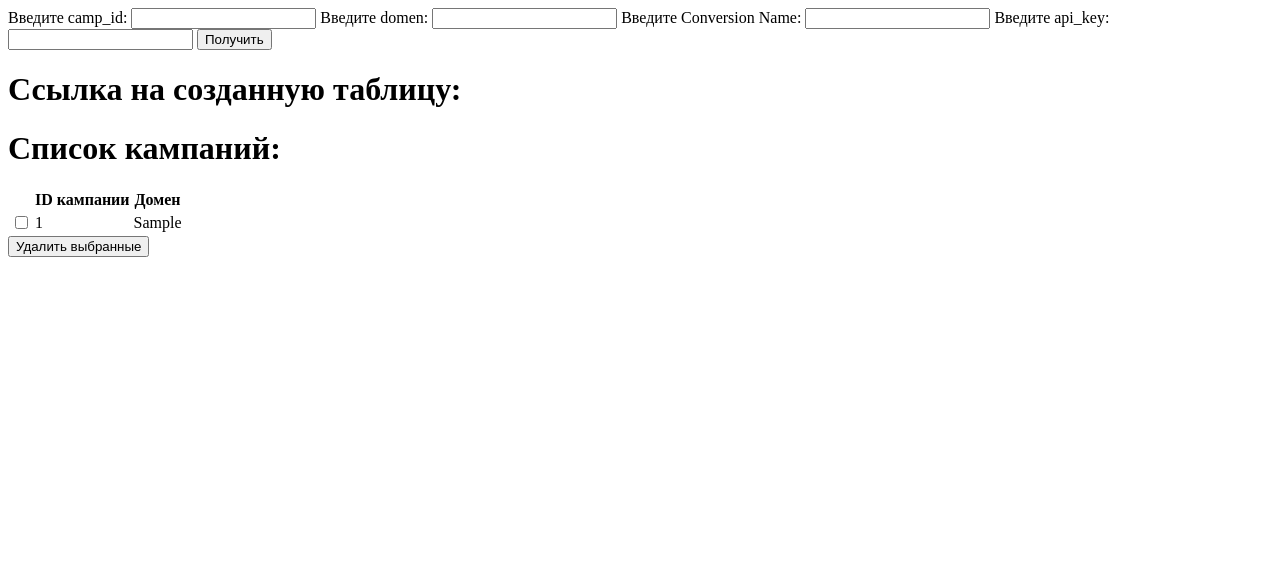
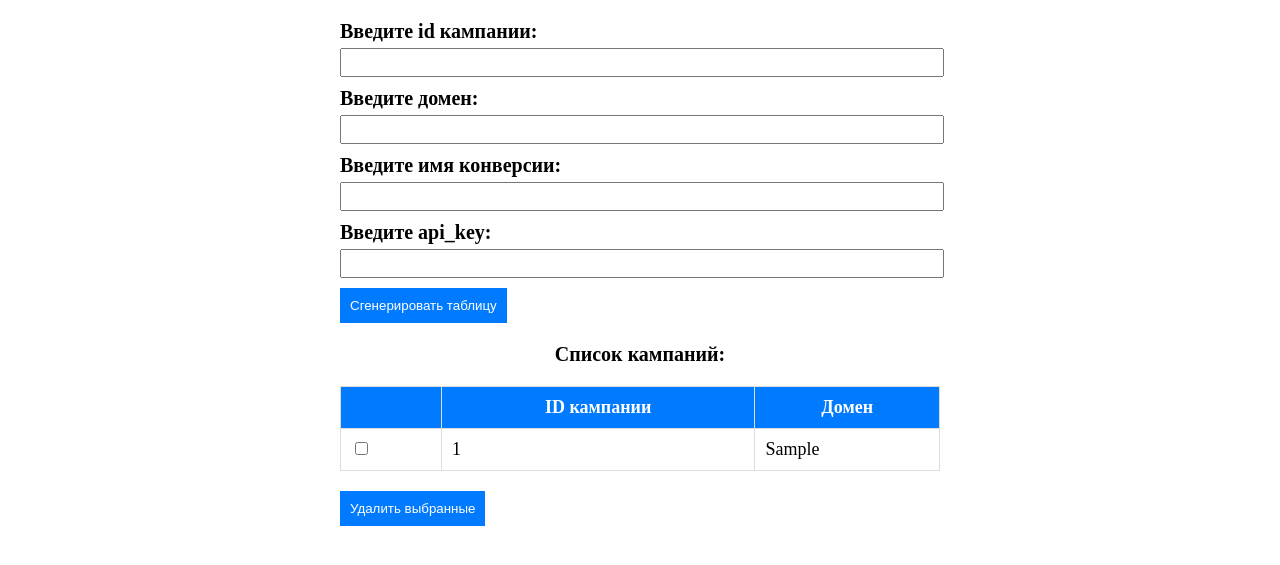
Before and after one commit to arklem699/googleAds, a Django app: page / in a window 1280 px wide. Shown: the top 565 px of the page. Run offline with Django 5.2, Linux system fonts and the light colour scheme; tables that the repository leaves empty hold one stand-in row (values such as "Sample post").

Commit message:
add styles

```diff
--- a/app/settings.py
+++ b/app/settings.py
@@ -1,5 +1,6 @@
 from pathlib import Path
 from app.secret_settings import *
+from celery.schedules import crontab
 
 
 # Build paths inside the project like this: BASE_DIR / 'subdir'.
@@ -110,7 +111,7 @@ USE_TZ = True
 # Static files (CSS, JavaScript, Images)
 # https://docs.djangoproject.com/en/5.0/howto/static-files/
 
-STATIC_URL = 'static/'
+STATIC_URL = '/google_ads/static/'
 
 # Default primary key field type
 # https://docs.djangoproject.com/en/5.0/ref/settings/#default-auto-field
--- /dev/null
+++ b/google_ads/static/css/style.css
@@ -0,0 +1,73 @@
+body, form, table {
+    margin: 0;
+    padding: 0;
+}
+
+form, table {
+    margin: 20px auto;
+    width: 80%;
+    max-width: 600px;
+}
+
+label {
+    display: block;
+    margin-bottom: 5px;
+    font-weight: bold;
+    font-size: 20px;
+}
+
+input[type="text"] {
+    width: calc(100% - 10px);
+    padding: 5px;
+    margin-bottom: 10px;
+}
+
+button[type="submit"] {
+    padding: 10px;
+    background-color: #007bff;
+    color: white;
+    border: none;
+    cursor: pointer;
+}
+
+button[type="submit"]:hover {
+    background-color: #0056b3;
+}
+
+table {
+    border-collapse: collapse;
+    width: 100%;
+}
+
+thead {
+    background-color: #007bff;
+    color: white;
+}
+
+thead th, tbody td {
+    padding: 10px;
+    border: 1px solid #ddd;
+    font-size: 18px;
+}
+
+tbody td input[type="checkbox"] {
+    text-align: center;
+}
+
+a {
+    display: block;
+    margin-top: 10px;
+    margin-bottom: 10px;
+    color: #007bff;
+    text-decoration: none;
+    text-align: center;
+    font-size: 20px;
+}
+
+a:hover {
+    text-decoration: underline;
+}
+
+#header {
+    text-align: center;
+}
--- a/google_ads/templates/index.html
+++ b/google_ads/templates/index.html
@@ -1,27 +1,29 @@
+{% load static %}
 <!DOCTYPE html>
 <html lang="en">
 <head>
     <meta charset="UTF-8">
     <meta name="viewport" content="width=device-width, initial-scale=1.0">
+    <link rel="stylesheet" type="text/css" href="{% static 'css/style.css' %}">
     <title>googleAds</title>
 </head>
 <body>
     <form action="{% url 'get_data' %}" method="GET">
-        <label for="camp_id">Введите camp_id:</label>
+        <label for="camp_id">Введите id кампании:</label>
         <input type="text" id="camp_id" name="camp_id">
-        <label for="domen">Введите domen:</label>
+        <label for="domen">Введите домен:</label>
         <input type="text" name="domen">
-        <label for="conversion_name">Введите Conversion Name:</label>
+        <label for="conversion_name">Введите имя конверсии:</label>
         <input type="text" name="conversion_name">
         <label for="api_key">Введите api_key:</label>
         <input type="text" name="api_key">
-        <button type="submit">Получить</button>
+        <button type="submit">Сгенерировать таблицу</button>
     </form>
 
-    <h1>Ссылка на созданную таблицу:</h1>
+
     <a href="{{ link }}" target="_blank">{{ link }}</a>
 
-    <h1>Список кампаний:</h1>
+    <label id="header">Список кампаний:</label>
     <form action="{% url 'delete_selected_campaigns' %}" method="POST">
         {% csrf_token %}
         <table>
```
